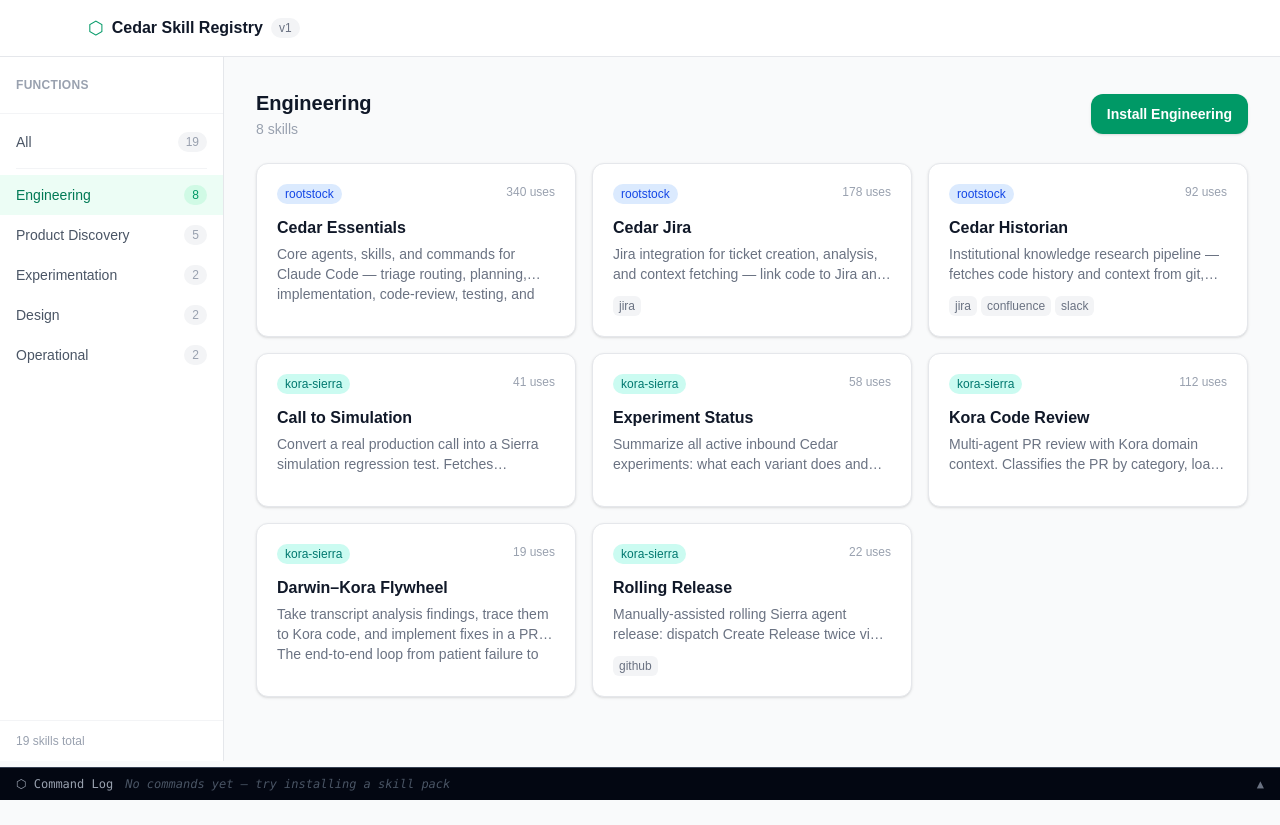
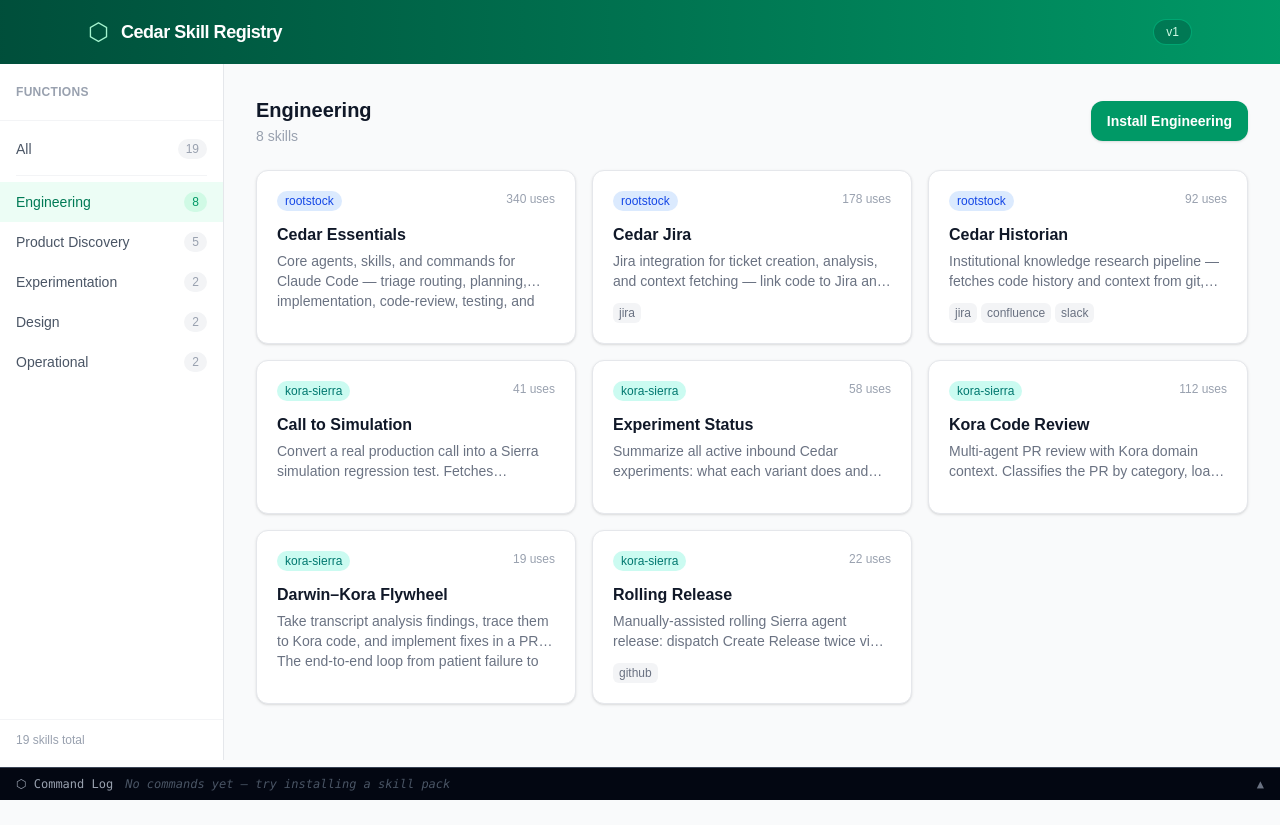
Before and after one commit to tclose-cedar/cedar-skill-registry-v1, a Next.js app: page / in a window 1280 px wide. Built offline with nearby package versions, Linux system fonts and the light colour scheme.

Commit message:
Upgrade header to emerald gradient with increased height
Co-Authored-By: Claude Sonnet 4.6 <noreply@anthropic.com>

```diff
--- a/app/page.tsx
+++ b/app/page.tsx
@@ -95,7 +95,7 @@ export default function Home() {
 
   return (
     // Full-height layout between nav (56px) and command log (40px)
-    <div className="flex" style={{ height: 'calc(100vh - 56px - 40px)' }}>
+    <div className="flex" style={{ height: 'calc(100vh - 64px - 40px)' }}>
 
       {/* Sidebar */}
       <aside className="w-56 shrink-0 border-r border-gray-200 bg-white flex flex-col overflow-y-auto">
--- a/components/Nav.tsx
+++ b/components/Nav.tsx
@@ -2,13 +2,17 @@ import Link from 'next/link'
 
 export default function Nav() {
   return (
-    <header className="border-b border-gray-200 bg-white">
-      <div className="max-w-6xl mx-auto px-6 h-14 flex items-center justify-between">
-        <Link href="/" className="flex items-center gap-2">
-          <span className="text-emerald-600 text-lg">⬡</span>
-          <span className="font-semibold text-gray-900">Cedar Skill Registry</span>
-          <span className="rounded-full bg-gray-100 px-2 py-0.5 text-xs text-gray-500">v1</span>
+    <header className="bg-gradient-to-r from-emerald-900 to-emerald-600">
+      <div className="max-w-6xl mx-auto px-6 h-16 flex items-center justify-between">
+        <Link href="/" className="flex items-center gap-3">
+          <span className="text-emerald-200 text-2xl leading-none">⬡</span>
+          <div>
+            <span className="text-white font-bold text-lg tracking-tight">Cedar Skill Registry</span>
+          </div>
         </Link>
+        <span className="rounded-full border border-emerald-400/50 bg-emerald-800/50 px-3 py-1 text-xs font-medium text-emerald-100">
+          v1
+        </span>
       </div>
     </header>
   )
```
